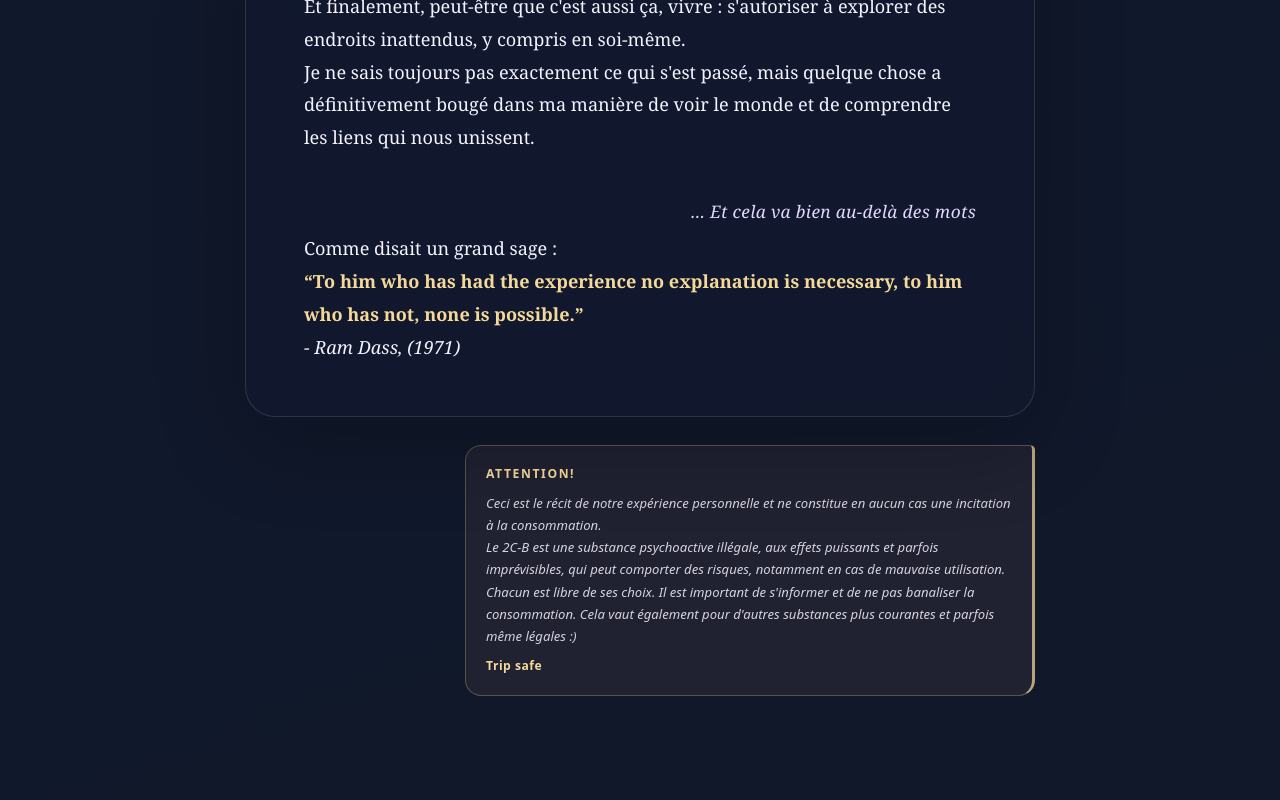
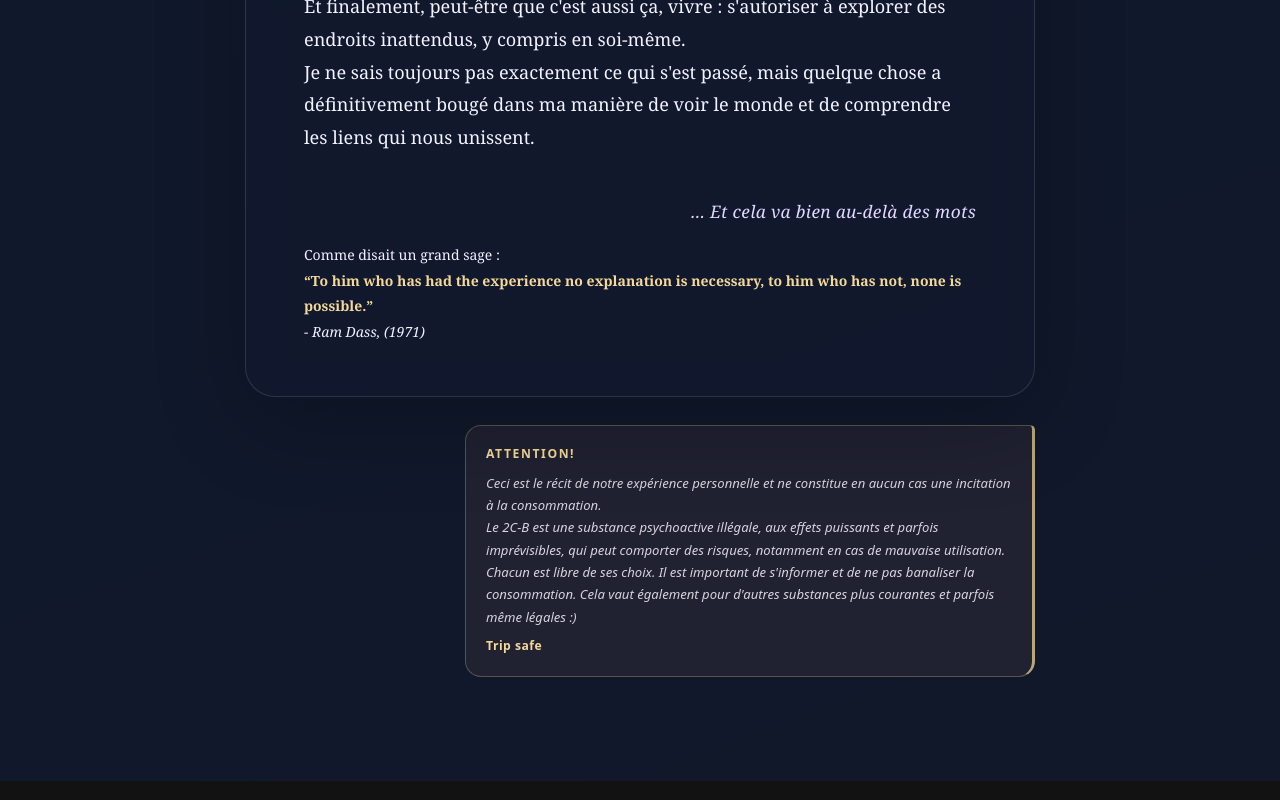
Before and after one commit to alixxnm/trip_report, a plain HTML site: page index.html in a window 1280 px wide. Shown: the part 7634-8434 px from the top of the page. Drawn offline with Linux system fonts and the light colour scheme.

Commit message:
Update index.html

```diff
--- a/index.html
+++ b/index.html
@@ -364,7 +364,8 @@
 
         <p class="closing">... Et cela va bien au-delà des mots<br></p>
 
-        <p class="story">Comme disait un grand sage :<br>
+        <p class="story" style="font-size: 14px; margin-top: 15px;">
+        Comme disait un grand sage :<br>
         <span style="color: #f5d99a; font-weight: bold;">“To him who has had the experience no explanation is necessary, to him who has not, none is possible.”</span><br>
         <span style="font-style: italic;">- Ram Dass, (1971)</span></p>
       </article>
```
